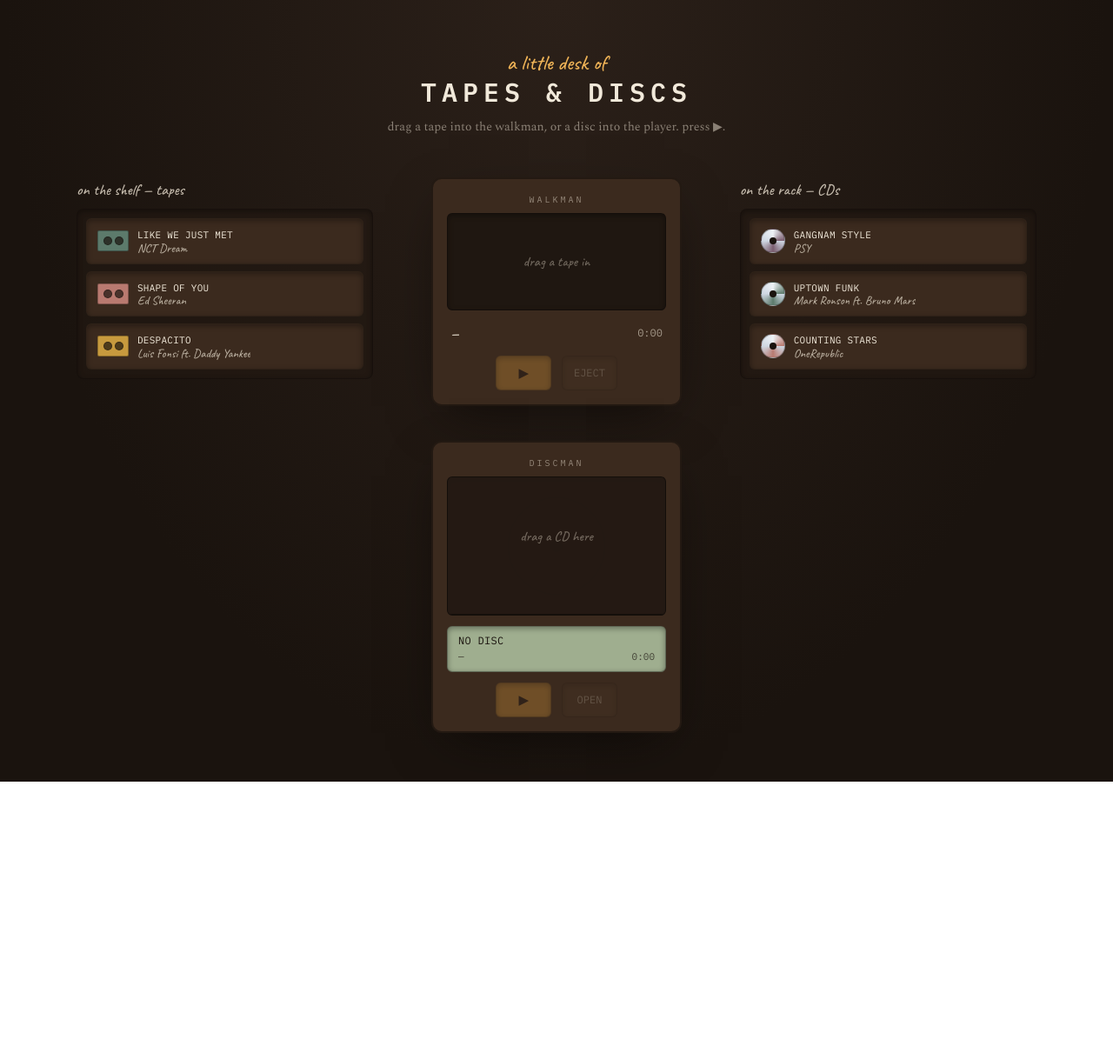
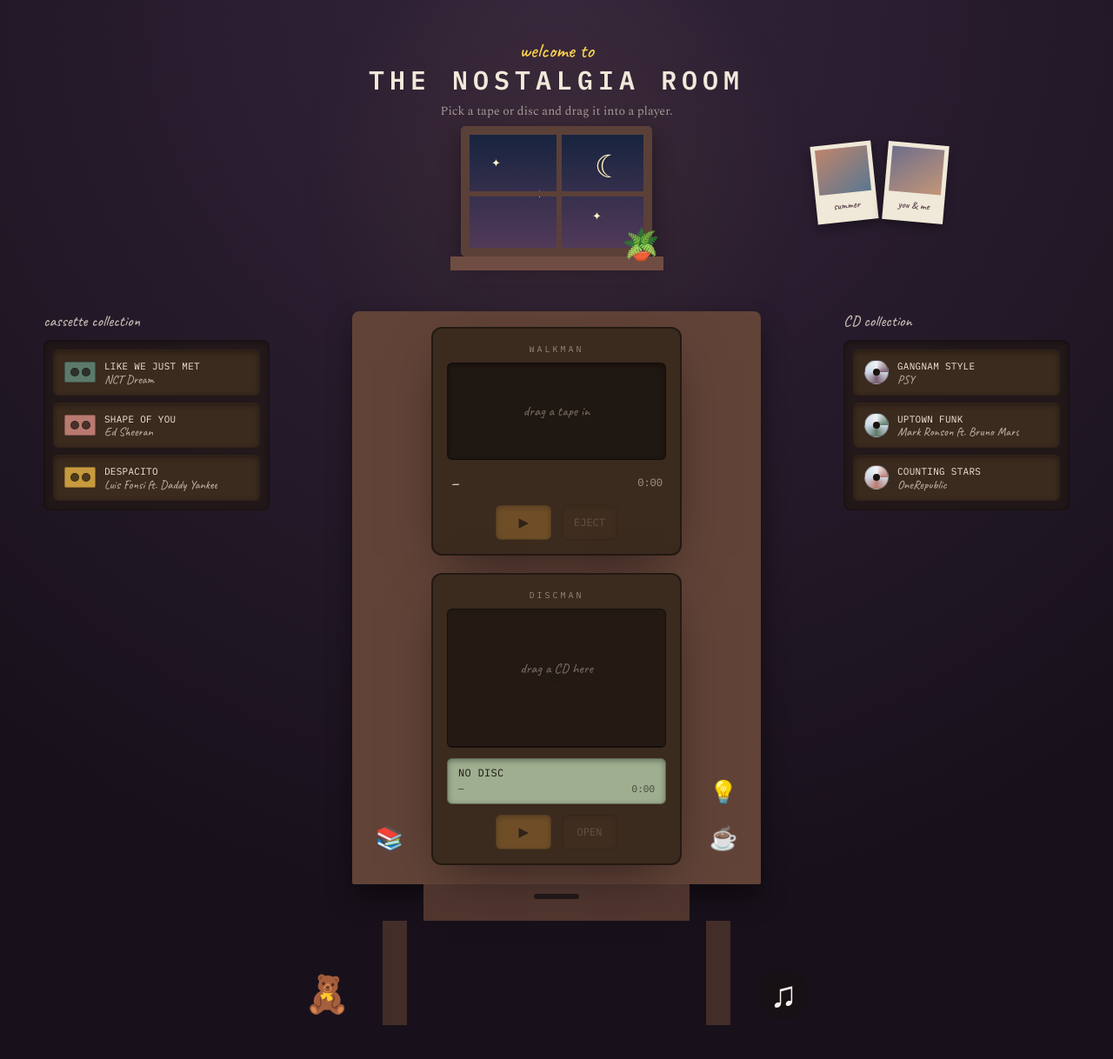
Before and after one commit to Gau567/whimsical-room, a Next.js app: page / in a window 1280 px wide. Shown: the top 1218 px of the page at 87% size. Before the commit the page ends 899 px from the top, so only its background shows below. Built offline with nearby package versions, Linux system fonts and the light colour scheme.

Commit message:
Refine nostalgia room layout

```diff
--- a/app/globals.css
+++ b/app/globals.css
@@ -3,18 +3,353 @@
 @tailwind utilities;
 
 :root {
-  --font-mono: "IBM Plex Mono", ui-monospace, "SFMono-Regular", monospace;
+  --bg-dark: #18111b;
+  --cream: #f8f3ea;
+  --accent: #e8a33d;
+
+  --font-mono: "IBM Plex Mono", monospace;
   --font-hand: "Caveat", cursive;
-  --font-serif: "Spectral", Georgia, serif;
+  --font-serif: "Spectral", serif;
+}
+
+* {
+  box-sizing: border-box;
 }
 
 html,
 body {
-  background: radial-gradient(ellipse at top, #2b2019 0%, #1a130e 70%);
+  margin: 0;
+  min-height: 100%;
+}
+
+body {
+  background:
+    radial-gradient(circle at top, #33243b 0%, #18111b 75%);
+  color: var(--cream);
+  overflow-x: hidden;
+  font-family: var(--font-serif);
+}
+
+.room {
+  position: relative;
+  width: min(1180px, 94vw);
   min-height: 100vh;
+  margin: 0 auto;
+  padding: 42px 24px 80px;
+}
+
+.room-overlay {
+  position: fixed;
+  inset: 0;
+  pointer-events: none;
+  background:
+    radial-gradient(
+      circle at 50% 25%,
+      rgba(232, 163, 61, 0.07),
+      transparent 34%
+    );
+}
+
+.room-title {
+  position: relative;
+  z-index: 5;
+  text-align: center;
+  margin-bottom: 220px;
+}
+
+.window-area {
+  position: absolute;
+  top: 145px;
+  left: 50%;
+  width: 220px;
+  transform: translateX(-50%);
+}
+
+.window {
+  position: relative;
+  height: 150px;
+  overflow: hidden;
+  border: 10px solid #5b4038;
+  border-radius: 5px;
+  background: #1a2440;
+  box-shadow: 0 10px 24px rgba(0, 0, 0, 0.4);
+}
+
+.window-sky {
+  position: absolute;
+  inset: 0;
+  background: linear-gradient(to bottom, #17243f, #513a59);
+}
+
+.moon {
+  position: absolute;
+  top: 12px;
+  right: 24px;
+  font-size: 36px;
+  color: #fff0bd;
+}
+
+.star {
+  position: absolute;
+  color: #fff3c9;
+  font-size: 13px;
+}
+
+.star-one {
+  left: 25px;
+  top: 24px;
+}
+
+.star-two {
+  left: 75px;
+  top: 60px;
+}
+
+.star-three {
+  right: 48px;
+  top: 85px;
+}
+
+.window-frame-horizontal {
+  position: absolute;
+  top: 50%;
+  width: 100%;
+  height: 6px;
+  background: #5b4038;
+}
+
+.window-frame-vertical {
+  position: absolute;
+  left: 50%;
+  height: 100%;
+  width: 6px;
+  background: #5b4038;
+}
+
+.window-sill {
+  position: relative;
+  width: 245px;
+  height: 16px;
+  margin-left: -12px;
+  background: #704d42;
+}
+
+.plant {
+  position: absolute;
+  right: 4px;
+  bottom: 2px;
+  font-size: 35px;
+}
+
+.wall-decor {
+  position: absolute;
+  top: 165px;
+  right: 12%;
+  display: flex;
+  gap: 12px;
+}
+
+.polaroid {
+  width: 70px;
+  padding: 5px 5px 10px;
+  background: #f0e8d8;
+  color: #4d3840;
+  box-shadow: 0 5px 12px rgba(0, 0, 0, 0.35);
+}
+
+.polaroid p {
+  margin: 5px 0 0;
+  text-align: center;
+  font-size: 12px;
+  font-family: var(--font-hand);
+}
+
+.photo {
+  height: 52px;
+}
+
+.photo-one {
+  background: linear-gradient(145deg, #be846d, #5a7790);
+}
+
+.photo-two {
+  background: linear-gradient(145deg, #6e6e8b, #c49678);
+}
+
+.rotate-left {
+  transform: rotate(-6deg);
+}
+
+.rotate-right {
+  transform: rotate(5deg);
+}
+
+.room-panel {
+  position: absolute;
+  top: 355px;
+  width: 260px;
+  z-index: 4;
+}
+
+.left-shelf {
+  left: 0;
+}
+
+.right-shelf {
+  right: 0;
+}
+
+.desk-area {
+  position: relative;
+  z-index: 3;
+  width: 470px;
+  margin: 0 auto;
+}
+
+.desk-top {
+  display: grid;
+  grid-template-columns: 50px 1fr 50px;
+  align-items: end;
+  gap: 10px;
+  min-height: 290px;
+  padding: 18px 18px 22px;
+  border-radius: 8px 8px 2px 2px;
+  background: #624338;
+  box-shadow: 0 16px 30px rgba(0, 0, 0, 0.45);
+}
+
+.players {
+  display: flex;
+  flex-direction: column;
+  align-items: center;
+  gap: 20px;
+}
+
+.desk-decoration {
+  display: flex;
+  flex-direction: column;
+  align-items: center;
+  gap: 14px;
+  padding-bottom: 10px;
+  font-size: 26px;
+}
+
+.desk-drawer {
+  width: 65%;
+  height: 42px;
+  margin: 0 auto;
+  padding-top: 11px;
+  background: #50362f;
+}
+
+.drawer-handle {
+  width: 52px;
+  height: 6px;
+  margin: auto;
+  border-radius: 999px;
+  background: #241819;
+}
+
+.desk-leg {
+  position: absolute;
+  top: 100%;
+  width: 28px;
+  height: 120px;
+  background: #432d28;
+}
+
+.desk-leg-left {
+  left: 35px;
+}
+
+.desk-leg-right {
+  right: 35px;
+}
+
+.floor-items {
+  width: 580px;
+  max-width: 90vw;
+  margin: 55px auto 0;
+  display: flex;
+  justify-content: space-between;
+  font-size: 42px;
+}
+
+.floor-records {
+  display: grid;
+  place-items: center;
+  width: 58px;
+  height: 58px;
+  border-radius: 50%;
+  background: #151115;
+}
+
+@media (max-width: 1000px) {
+  .room {
+    width: min(760px, 94vw);
+  }
+
+  .room-title {
+    margin-bottom: 190px;
+  }
+
+  .room-panel {
+    position: relative;
+    top: auto;
+    left: auto;
+    right: auto;
+    width: min(420px, 90vw);
+    margin: 25px auto;
+  }
+
+  .desk-area {
+    width: min(470px, 92vw);
+  }
+
+  .wall-decor {
+    right: 5%;
+  }
+}
+
+@media (max-width: 600px) {
+  .room {
+    padding-inline: 12px;
+  }
+
+  .room-title h1 {
+    font-size: 22px;
+  }
+
+  .wall-decor {
+    display: none;
+  }
+
+  .desk-top {
+    grid-template-columns: 1fr;
+  }
+
+  .desk-decoration {
+    display: none;
+  }
+
+  .window-area {
+    transform: translateX(-50%) scale(0.82);
+  }
+
+  .room-panel {
+    width: 100%;
+  }
+}
+
+button {
+  cursor: pointer;
+}
+
+img {
+  user-select: none;
 }
 
 ::selection {
-  background: #e8a33d;
-  color: #1a130e;
+  background: var(--accent);
+  color: #111;
 }
--- a/app/page.tsx
+++ b/app/page.tsx
@@ -9,31 +9,96 @@ import { cassettes, cds } from "@/data/tracks";
 export default function Home() {
   return (
     <DndContext>
-      <main className="mx-auto min-h-screen max-w-6xl px-6 py-14">
-        <header className="mb-12 text-center">
-          <p className="font-hand text-2xl text-amber-400">a little desk of</p>
+      <main className="room">
+        <div className="room-overlay" />
+
+        <header className="room-title">
+          <p className="font-hand text-2xl text-amber-300">
+            welcome to
+          </p>
+
           <h1 className="font-mono text-3xl font-semibold uppercase tracking-[0.2em] text-cream">
-            Tapes &amp; Discs
+            The Nostalgia Room
           </h1>
-          <p className="mt-3 font-serif text-sm text-paper/50">
-            drag a tape into the walkman, or a disc into the player. press ▶.
+
+          <p className="mt-2 font-serif text-sm text-paper/60">
+            Pick a tape or disc and drag it into a player.
           </p>
         </header>
 
-        <div className="grid grid-cols-1 gap-10 md:grid-cols-3">
-          <div className="order-2 md:order-1">
-            <TrackShelf title="on the shelf — tapes" tracks={cassettes} />
+        <section className="window-area">
+          <div className="window">
+            <div className="window-sky">
+              <span className="moon">☾</span>
+              <span className="star star-one">✦</span>
+              <span className="star star-two">✧</span>
+              <span className="star star-three">✦</span>
+            </div>
+
+            <div className="window-frame-horizontal" />
+            <div className="window-frame-vertical" />
           </div>
 
-          <div className="order-1 flex flex-col items-center gap-10 md:order-2">
-            <CassettePlayer />
-            <CDPlayer />
+          <div className="window-sill">
+            <span className="plant">🪴</span>
+          </div>
+        </section>
+
+        <section className="wall-decor">
+          <div className="polaroid rotate-left">
+            <div className="photo photo-one" />
+            <p>summer</p>
           </div>
 
-          <div className="order-3">
-            <TrackShelf title="on the rack — CDs" tracks={cds} />
+          <div className="polaroid rotate-right">
+            <div className="photo photo-two" />
+            <p>you & me</p>
           </div>
-        </div>
+        </section>
+
+        <section className="left-shelf room-panel">
+          <TrackShelf
+            title="cassette collection"
+            tracks={cassettes}
+          />
+        </section>
+
+        <section className="right-shelf room-panel">
+          <TrackShelf
+            title="CD collection"
+            tracks={cds}
+          />
+        </section>
+
+        <section className="desk-area">
+          <div className="desk-top">
+            <div className="desk-decoration desk-books">
+              <span>📚</span>
+            </div>
+
+            <div className="players">
+              <CassettePlayer />
+              <CDPlayer />
+            </div>
+
+            <div className="desk-decoration">
+              <span className="lamp">💡</span>
+              <span className="mug">☕</span>
+            </div>
+          </div>
+
+          <div className="desk-drawer">
+            <div className="drawer-handle" />
+          </div>
+
+          <div className="desk-leg desk-leg-left" />
+          <div className="desk-leg desk-leg-right" />
+        </section>
+
+        <section className="floor-items">
+          <div className="floor-cushion">🧸</div>
+          <div className="floor-records">♫</div>
+        </section>
       </main>
     </DndContext>
   );
```
